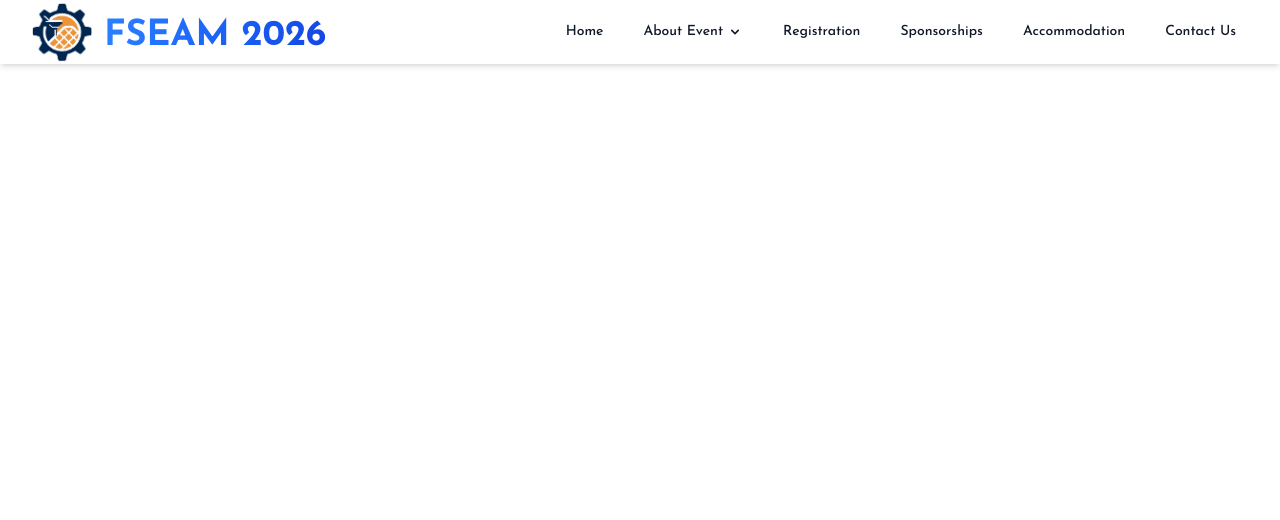
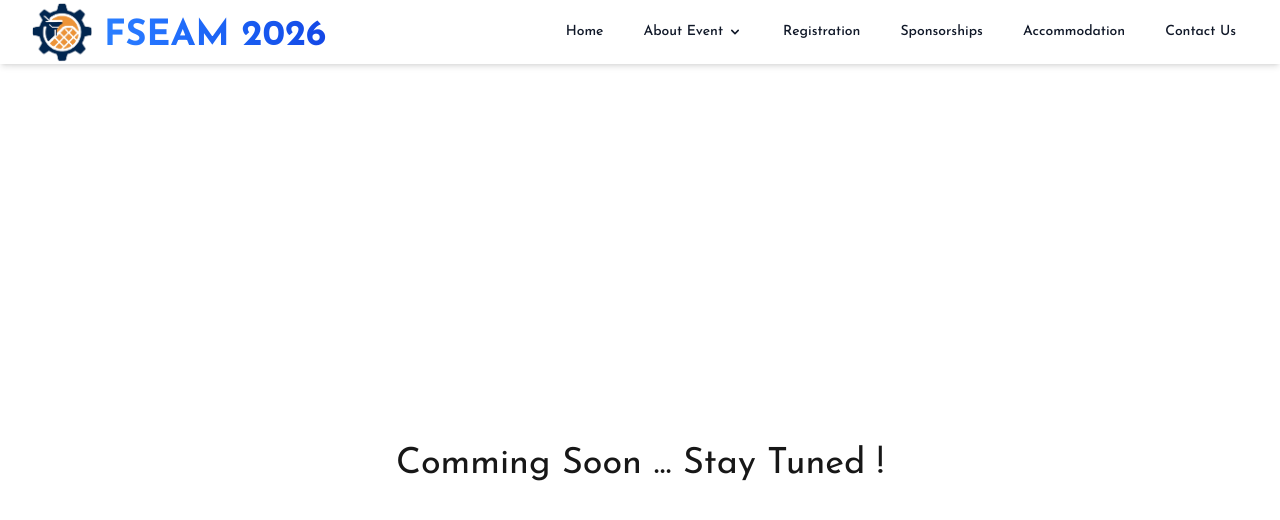
Before and after one commit to sushabhan878/IIT_KGP_MME_Conference, a Next.js app: page /preconference in a window 1280 px wide. Shown: the top 520 px of the page. Built offline with nearby package versions, Linux system fonts and the light colour scheme.

Commit message:
Comming soon added

```diff
--- a/app/accomodation/page.tsx
+++ b/app/accomodation/page.tsx
@@ -3,9 +3,10 @@ import Navbar from '@/components/Navbar'
 
 const Accomodation= () => {
   return (
-    <div>
+    <>
       <Navbar />
-    </div>
+      <div className='flex justify-center items-center h-screen text-4xl'>Comming Soon ... Stay Tuned !</div>
+    </>
   )
 }
 
--- a/app/preconference/page.tsx
+++ b/app/preconference/page.tsx
@@ -3,9 +3,10 @@ import React from 'react'
 
 const PreconferenceCirtificate = () => {
   return (
-      <div>
-          <Navbar />
-    </div>
+      <>
+      <Navbar />
+      <div className='flex justify-center items-center h-screen text-4xl'>Comming Soon ... Stay Tuned !</div>
+    </>
   )
 }
 
--- a/app/publications/page.tsx
+++ b/app/publications/page.tsx
@@ -3,9 +3,10 @@ import React from 'react'
 
 const Publication = () => {
   return (
-    <div>
+    <>
       <Navbar />
-    </div>
+      <div className='flex justify-center items-center h-screen text-4xl'>Comming Soon ... Stay Tuned !</div>
+    </>
   )
 }
 
```
